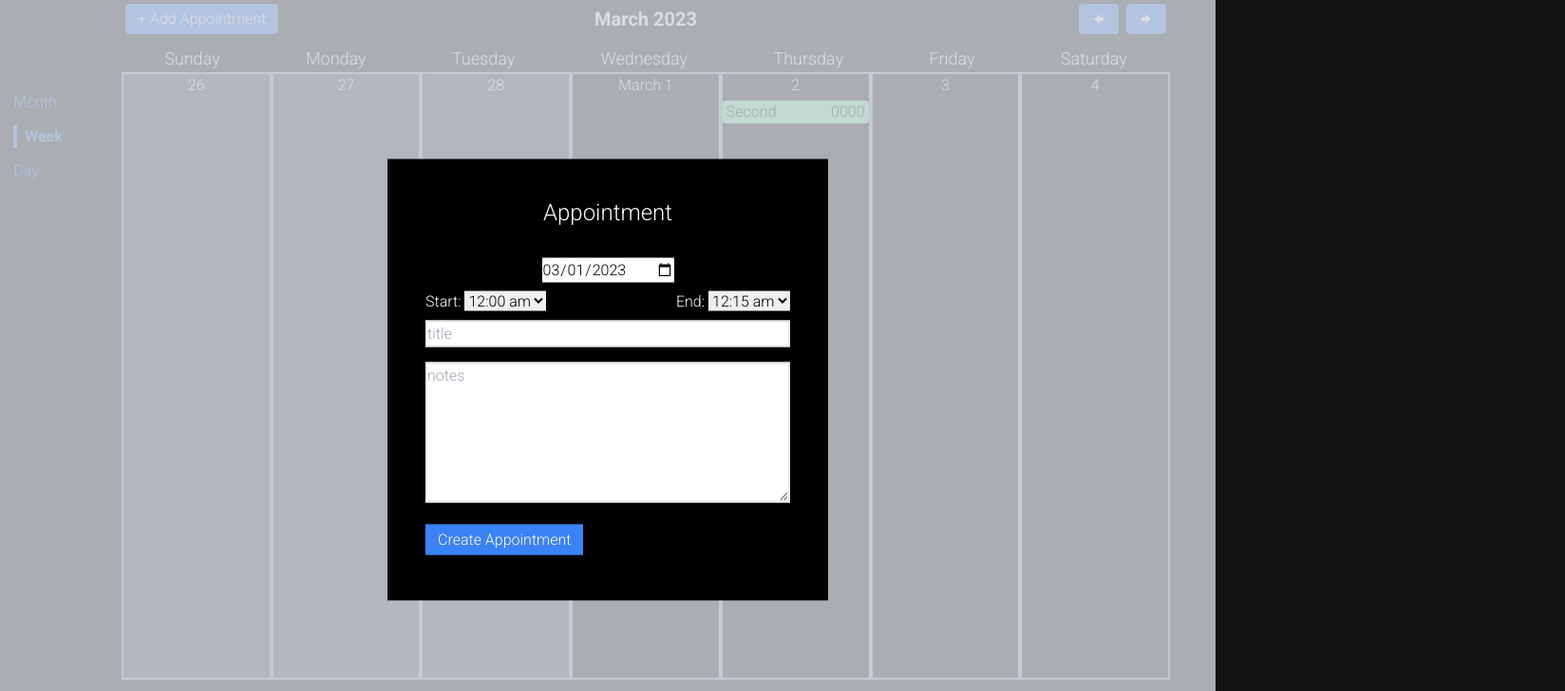
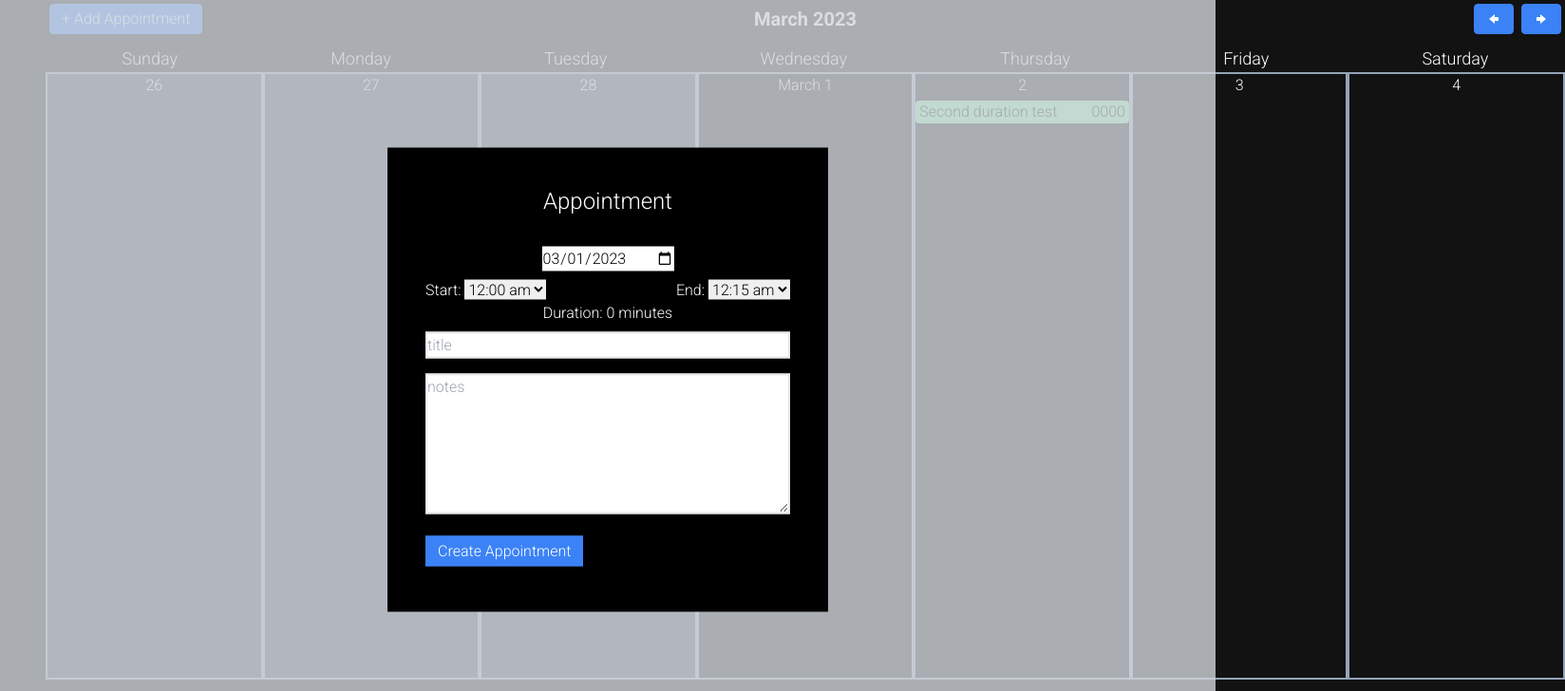
Before and after one commit to Pfirewire/react-calendar, a React (Create React App) app: page /week in a window 1280 px wide. Both pictures are taken after a click on the button "+ Add Appointment". Shown: the top 728 px of the page at 95% size, 1648 px wide, since content can reach past the window. Built offline with nearby package versions, Linux system fonts and the light colour scheme; data requests are answered from the project's data file.

Commit message:
Adding duration to edit appointment modal

```diff
--- a/src/App.js
+++ b/src/App.js
@@ -16,7 +16,7 @@ function App() {
                 <Sidebar className='w-20 mt-24' />
 
                 {/*Month, Week, and Page view routes*/}
-                <div className='grow flex justify-center mx-12'>
+                <div className='grow flex justify-center mx-12' style={{minWidth: 100+'rem'}}>
                     <Route path='/'>
                         <MonthPage />
                     </Route>
--- a/src/components/appointments/AppointmentFormTime.js
+++ b/src/components/appointments/AppointmentFormTime.js
@@ -1,18 +1,18 @@
-import {useSelector} from "react-redux";
-import {mapAppointmentTimes} from "../../methods/appointmentMethods";
 import AppointmentFormStartTime from "./AppointmentFormStartTime";
 import AppointmentFormEndTime from "./AppointmentFormEndTime";
 
 
 function AppointmentFormTime({ form, handleChange }) {
 
-
-
-
     return(
-        <div className='flex justify-between'>
-            <AppointmentFormStartTime form={form} handleChange={handleChange} />
-            <AppointmentFormEndTime form={form} handleChange={handleChange} />
+        <div className='flex flex-col'>
+            <div className='flex justify-between'>
+                <AppointmentFormStartTime form={form} handleChange={handleChange} />
+                <AppointmentFormEndTime form={form} handleChange={handleChange} />
+            </div>
+            <div className='w-full flex justify-center text-white'>
+                Duration: {form.duration} minutes
+            </div>
         </div>
     );
 }
--- a/src/components/appointments/AppointmentModal.js
+++ b/src/components/appointments/AppointmentModal.js
@@ -64,8 +64,8 @@ function AppointmentModal({ appointment, handleClose }) {
 
     const modal = (
         <Modal onClose={handleClose} actionBar={actionBar}>
-            {!appointment && <AppointmentForm form={form} setForm={setForm} handleSubmit={handleAddAppointment} />}
-            {appointment && <AppointmentForm form={form} setForm={setForm} handleSubmit={handleEditAppointment} />}
+            {!appointment && <AppointmentForm form={form} edit={false} setForm={setForm} handleSubmit={handleAddAppointment} />}
+            {appointment && <AppointmentForm form={form} edit={true} setForm={setForm} handleSubmit={handleEditAppointment} />}
         </Modal>
     );
 
```
